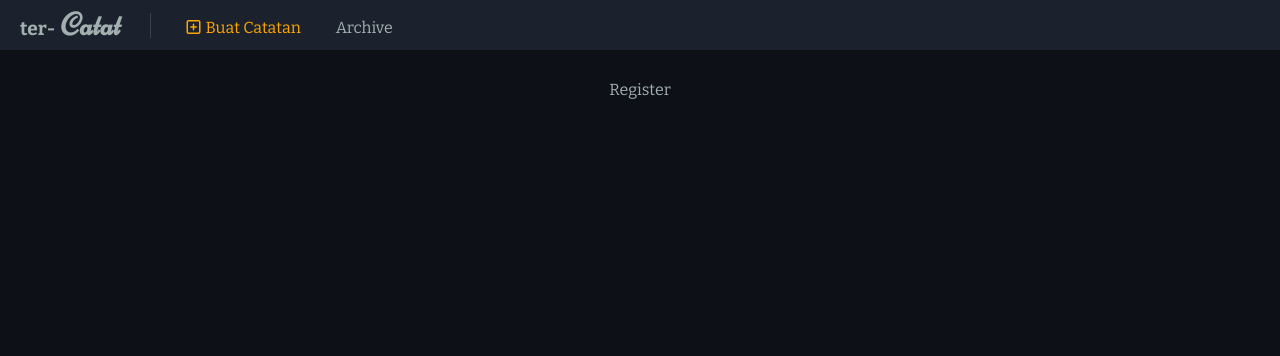
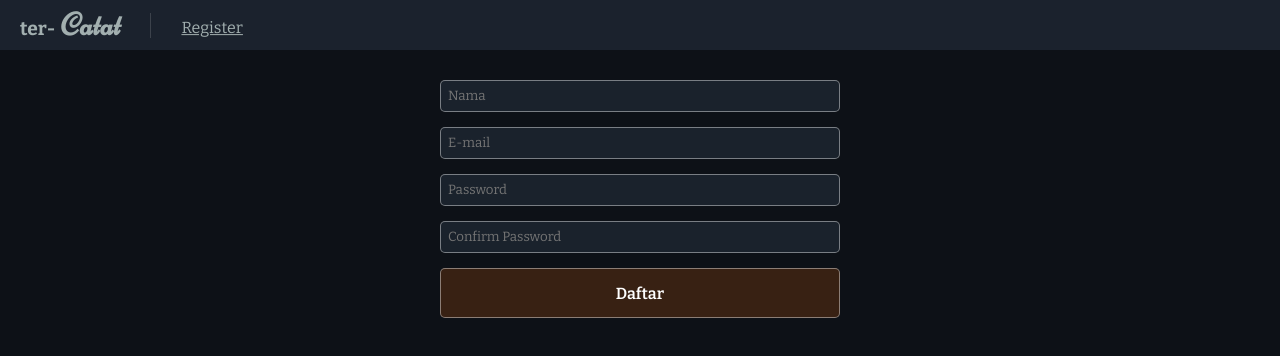
Before and after one commit to AR-Project/dicoding-notes-apps-react, a React (Vite) app: page /register in a window 1280 px wide. Shown: the top 356 px of the page. Built offline with nearby package versions, Linux system fonts and the light colour scheme.

Commit message:
implement/register page

```diff
--- a/src/App.tsx
+++ b/src/App.tsx
@@ -14,6 +14,8 @@ import PageNotFound from './pages/PageNotFound'
 import { HandleChangeEvent } from './global/types'
 
 function App() {
+  const [authedUser, setAuthedUser] = useState(null)
+
   const [searchParams, setSearchParams] = useSearchParams();
   const title = searchParams.get('title');
 
@@ -33,14 +35,26 @@ function App() {
     setQuery("")
   }
 
+  if (authedUser == null) {
+    return (
+      <>
+        <Navigation onSearchActive={onSearchActive} query={query} clearQuery={clearQuery} authedUser={authedUser} />
+        <Routes>
+          <Route path='/' element={<Login />} />
+          <Route path='/register' element={<Register />} />
+          <Route path="*" element={<PageNotFound />} />
+        </Routes>
+      </>
+
+    )
+  }
 
   return (
     <>
-      <Navigation onSearchActive={onSearchActive} query={query} clearQuery={clearQuery} />
+      <Navigation onSearchActive={onSearchActive} query={query} clearQuery={clearQuery} authedUser={authedUser} />
       <main>
         <Routes>
-          <Route path='/' element={<Login />} />
-          <Route path='/register' element={<Register />} />
+          <Route path='/' element={<div className='container'><h2>Dalam pengembangan</h2></div>} />
           {/* <Route path="/" element={<Homepage query={query} />} />
           <Route path="/new" element={<NewNote />} />
           <Route path="/note/:id" element={<NoteDetails />} />
--- a/src/components/Navigation.tsx
+++ b/src/components/Navigation.tsx
@@ -7,12 +7,13 @@ type props = {
   onSearchActive: (event: HandleChangeEvent) => void
   query: string
   clearQuery: () => void
+  authedUser: null | string
 }
 
-function Navigation({ onSearchActive, query, clearQuery }: props) {
+function Navigation({ onSearchActive, query, clearQuery, authedUser }: props) {
   const location = useLocation()
 
-  const enabledSearchLocation = ["/", "/archive"]
+  const enabledSearchLocation = ["/active", "/archive"]
 
   return (
     <header>
@@ -25,6 +26,12 @@ function Navigation({ onSearchActive, query, clearQuery }: props) {
           </Link>
         </li>
         <div className="vertical-lines"></div>
+
+        {authedUser === null ?
+          <>
+            <Link to="/register">Register</Link>
+          </> :
+          <>
             <li>
               <Link
                 onClick={() => clearQuery()}
@@ -48,6 +55,9 @@ function Navigation({ onSearchActive, query, clearQuery }: props) {
             <li>
               <Link onClick={() => clearQuery()} to="/archive">Archive</Link>
             </li>
+          </>
+        }
+
       </ul>
       {enabledSearchLocation.includes(location.pathname) &&
         <form id='search-form'>
@@ -72,7 +82,8 @@ function Navigation({ onSearchActive, query, clearQuery }: props) {
 Navigation.propTypes = {
   onSearchActive: PropTypes.func.isRequired,
   query: PropTypes.string.isRequired,
-  clearQuery: PropTypes.func.isRequired
+  clearQuery: PropTypes.func.isRequired,
+  authedUser: PropTypes.any
 }
 
 export default Navigation
--- /dev/null
+++ b/src/components/RegisterInput.tsx
@@ -0,0 +1,76 @@
+import { useState } from 'react'
+import { RegisterPayload } from '../global/types'
+import { PreventDefault, HandleChangeEvent } from '../global/types'
+
+import "../styles/RegisterInputForm.css"
+
+type props = {
+  register: (payload: RegisterPayload) => Promise<void>
+}
+
+export default function RegisterInput({ register }: props) {
+  const DEFAULT_REGISTER_INPUT_STATE: RegisterPayload = {
+    name: "",
+    email: "",
+    password: "",
+  }
+
+  const [registerPayload, setRegisterPayload] = useState(DEFAULT_REGISTER_INPUT_STATE)
+
+  function handleChange(event: HandleChangeEvent): void {
+    setRegisterPayload((prevPayload: RegisterPayload) => {
+      const name = event.target.name
+      const value = event.target.value
+      return ({
+        ...prevPayload,
+        [name]: value
+      })
+    })
+  }
+
+  function onSubmitHandler(event: PreventDefault) {
+    event.preventDefault()
+    register(registerPayload)
+  }
+
+
+  return (
+    <form onSubmit={onSubmitHandler} id='register-input-form'>
+      <input
+        type="text"
+        placeholder="Nama"
+        onChange={handleChange}
+        id="name"
+        name="name"
+        value={registerPayload.name}
+      />
+      <input
+        type="email"
+        placeholder="E-mail"
+        onChange={handleChange}
+        id="email"
+        name="email"
+        value={registerPayload.email}
+      />
+
+      <input
+        type="password"
+        placeholder="Password"
+        autoComplete='current-password'
+        id="password"
+        name="password"
+        value={registerPayload.password}
+        onChange={handleChange} />
+
+      <input
+        type="password"
+        id="confirm-password"
+        placeholder="Confirm Password"
+        autoComplete='current-password'
+      />
+
+
+      <button type='submit' id='submit'>Daftar</button>
+    </form>
+  )
+}
--- a/src/pages/Login.tsx
+++ b/src/pages/Login.tsx
@@ -1,4 +1,3 @@
-import React from 'react'
 import { Link } from 'react-router-dom'
 
 export default function Login() {
--- a/src/pages/Register.tsx
+++ b/src/pages/Register.tsx
@@ -1,9 +1,15 @@
-import React from 'react'
+import RegisterInput from "../components/RegisterInput";
+import { RegisterPayload } from "../global/types";
+import { register } from "../utils";
 
 export default function Register() {
+  async function onRegisterHandler(user: RegisterPayload) {
+    await register(user);
+  }
+
   return (
     <div className="container">
-      <div>Register</div>
+      <RegisterInput register={onRegisterHandler} />
     </div>
   )
 }
--- /dev/null
+++ b/src/styles/RegisterInputForm.css
@@ -0,0 +1,33 @@
+#register-input-form {
+  width: 400px;
+  display: flex;
+  flex-direction: column;
+  position: relative;
+  gap: 15px;
+
+}
+
+#register-input-form #name,
+#register-input-form #email,
+#register-input-form #password,
+#register-input-form #confirm-password,
+#register-input-form #submit {
+  background-color: #1a222c;
+  padding: 7px;
+  border-radius: 5px;
+  border: 1px rgba(255, 255, 255, 0.414) solid;
+}
+
+#register-input-form #submit {
+  font-size: 1rem;
+  font-weight: 600;
+  cursor: pointer;
+  height: 50px;
+  color: white;
+  background-color: #382113;
+  transition: 140ms ease-in-out;
+}
+
+#register-input-form #submit:hover {
+  background-color: #55331d;
+}
```
Lines whose indentation alone changed are shown as unchanged.
